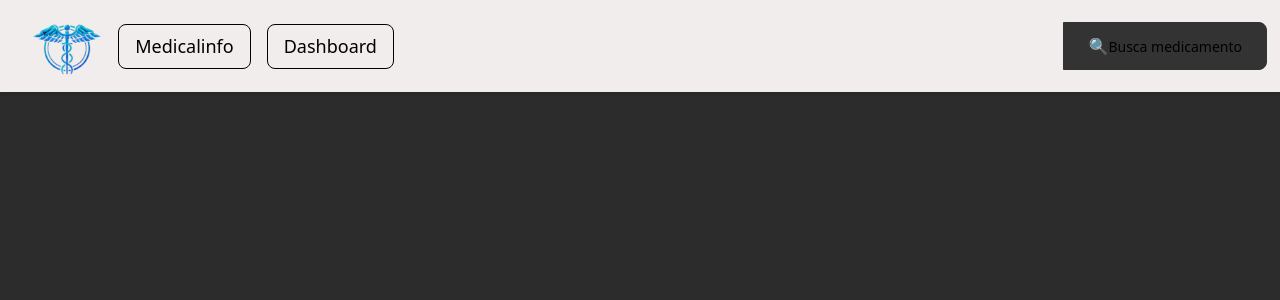
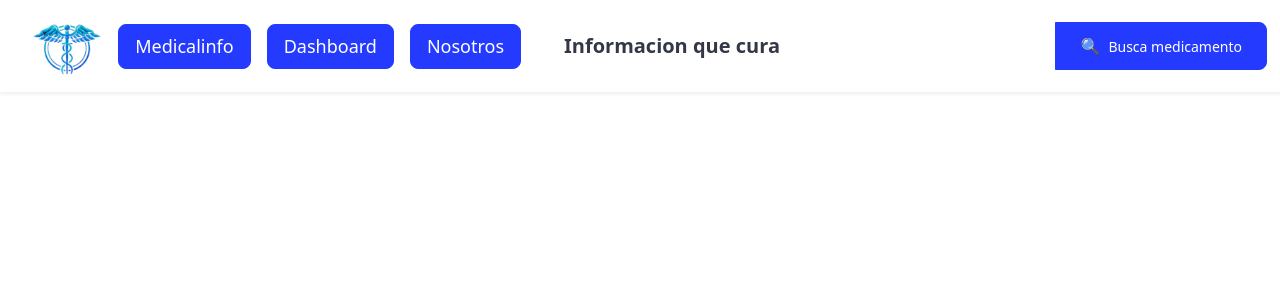
Before and after one commit to WillyBarrios/MedicalInfo, a React (Vite) app: page / in a window 1280 px wide. Shown: the top 300 px of the page. Built offline with nearby package versions, Linux system fonts and the light colour scheme; no server answers.

Commit message:
Implementar diseño responsivo y colores de tema; agregar página "Nosotros" con estilo y contenido

```diff
--- a/src/App.css
+++ b/src/App.css
@@ -9,7 +9,7 @@
 .app-container {
   padding: 0;
   min-height: 100vh;
-  background: #2c2c2c;
+  background: var(--color-bg);
 }
 
 .content-wrapper {
--- a/src/Navbar.jsx
+++ b/src/Navbar.jsx
@@ -15,12 +15,18 @@ export default function Navbar({ onSearchIconClick }) {
         <div className="navbar-buttons">
           <Link to="/" className="navbar-button">Medicalinfo</Link>
           <Link to="/dashboard" className="navbar-button">Dashboard</Link>
+          <Link to="/nosotros" className="navbar-button">Nosotros</Link>
         </div>
       </div>
+      <div className="navbar-center">
+        <span className="navbar-slogan">Informacion que cura</span>
+      </div>
+      <div className="navbar-right">
         <button onClick={handleSearchClick} className="search-button" title="Buscar">
           <span role="img" aria-label="Buscar" className="search-icon">🔍</span>
           <span className="search-text">Busca medicamento</span>
         </button>
+      </div>
     </nav>
   );
 }
--- a/src/estilos/cards.css
+++ b/src/estilos/cards.css
@@ -11,12 +11,12 @@
 .search-box {
   width: 100%;
   max-width: 600px;
-  background: white;
-  border: 1px solid #ddd;
+  background: var(--color-bg);
+  border: 1px solid var(--color-border);
   border-radius: 8px;
   padding: 20px;
   margin-bottom: 40px;
-  box-shadow: 0 2px 10px rgba(0,0,0,0.1);
+  box-shadow: 0 2px 10px rgba(31,34,51,0.08);
 }
 
 .search-form {
@@ -30,7 +30,7 @@
   flex: 1;
   padding: 12px 16px;
   font-size: 16px;
-  border: 1px solid #ddd;
+  border: 1px solid var(--color-border);
   border-radius: 8px 0 0 8px;
   outline: none;
   border-right: none;
@@ -39,19 +39,20 @@
 .search-button {
   padding: 12px 24px;
   font-size: 16px;
-  background-color: #333;
-  color: white;
-  border: 1px solid #333;
+  background-color: var(--color-primary);
+  color: #fff;
+  border: 1px solid var(--color-primary);
   border-radius: 0 8px 8px 0;
   cursor: pointer;
 }
 
 .search-button:hover {
-  background-color: #555;
+  background-color: var(--color-secondary);
+  border-color: var(--color-secondary);
 }
 
 .loading-text {
-  color: white;
+  color: var(--color-text);
   text-align: center;
   margin-bottom: 20px;
 }
@@ -71,12 +72,12 @@
   max-width: none;   /* Elimina el límite de 1200px */
 }
 .medicine-card {
-  border: 1px solid #ccc;
+  border: 1px solid var(--color-border);
   border-radius: 8px;
   padding: 16px;
   width: 250px;
-  background: white;
-  box-shadow: 0 2px 8px rgba(0,0,0,0.1);
+  background: var(--color-bg);
+  box-shadow: 0 2px 8px rgba(31,34,51,0.08);
   transition: transform 0.2s ease;
   position: relative;
 }
@@ -92,9 +93,9 @@
   display: flex;
   align-items: center;
   justify-content: center;
-  background-color: #f5f5f5;
+  background-color: #F3F4F6;
   border-radius: 4px;
-  color: #666;
+  color: var(--color-muted);
 }
 
 .medicine-image {
@@ -112,9 +113,9 @@
   width: 28px;
   height: 28px;
   border-radius: 50%;
-  border: 1px solid #333;
-  background: #fff;
-  color: #333;
+  border: 1px solid var(--color-primary);
+  background: var(--color-primary);
+  color: #fff;
   font-weight: bold;
   line-height: 1;
   display: flex;
@@ -125,13 +126,14 @@
 }
 
 .favorite-btn:hover {
-  background: #f0f0f0;
+  background: var(--color-secondary);
+  border-color: var(--color-secondary);
 }
 
 .favorite-btn.active,
 .favorite-btn:disabled {
-  background: #2ecc71;
-  border-color: #2ecc71;
+  background: #2ECC71;
+  border-color: #2ECC71;
   color: #fff;
   cursor: default;
 }
@@ -140,21 +142,21 @@
   font-size: 18px;
   font-weight: bold;
   margin: 12px 0 8px 0;
-  color: #333;
+  color: var(--color-text);
 }
 
 .medicine-info {
   margin: 8px 0;
-  color: #666;
+  color: var(--color-muted);
   font-size: 14px;
 }
 
 .medicine-info b {
-  color: #333;
+  color: var(--color-text);
 }
 
 .no-results {
-  color: white;
+  color: var(--color-text);
   text-align: center;
   font-size: 18px;
 }
--- a/src/estilos/dashboard.css
+++ b/src/estilos/dashboard.css
@@ -5,6 +5,6 @@
 }
 
 .dashboard-title {
-  color: #fff;
+  color: var(--color-text);
   margin-bottom: 20px;
 }
--- a/src/estilos/navbar.css
+++ b/src/estilos/navbar.css
@@ -6,35 +6,26 @@
   left: 0;
   right: 0;
   width: 100%;
-  display: flex;
+  display: grid;
+  grid-template-columns: 1fr auto 1fr;
   align-items: center;
-  justify-content: space-between;
   padding: 16px 32px;
-  background: #f1eded;
-  box-shadow: 0 2px 4px rgba(0,0,0,0.1);
+  background: var(--color-bg);
+  box-shadow: 0 2px 4px rgba(31,34,51,0.08);
   z-index: 1000;
 }
 
-.navbar-left {
-  display: flex;
-  align-items: center;
-  gap: 16px;
-}
+.navbar-left { display: flex; align-items: center; gap: 16px; }
+.navbar-center { display: flex; align-items: center; justify-content: center; }
+.navbar-right { display: flex; justify-content: flex-end; align-items: center; gap: 8px; }
 
-.navbar-logo img {
-  height: 60px;
-  width: auto;
-  display: block;
-}
-.navbar-buttons {
-  display: flex;
-  gap: 16px;
-}
+.navbar-logo img { height: 60px; width: auto; display: block; }
+.navbar-buttons { display: flex; gap: 16px; }
 
 .navbar-button {
-  border: 1px solid #000;
-  background: transparent;
-  color: #000;
+  border: 1px solid var(--color-primary);
+  background: var(--color-primary);
+  color: #fff;
   padding: 8px 16px;
   border-radius: 8px;
   font-size: 18px;
@@ -45,32 +36,53 @@
   align-items: center;
 }
 
+.navbar-button:link,
+.navbar-button:visited {
+  color: #fff;
+}
+
 .navbar-button:hover {
-  background: #f0f0f0;
+  background: var(--color-secondary);
+  border-color: var(--color-secondary);
+  color: #fff;
 }
 
 .search-button {
-    margin-right: 45px;
-    border-radius: 8px;
-    /*
-  background: #f10606;
-  border: 1px solid #ccc;
+  margin-right: 45px;
+  background: var(--color-primary);
+  border: 1px solid var(--color-primary);
   cursor: pointer;
   font-size: 16px;
-   padding: 8px 16px;
-  border-radius: 90px;
+  padding: 8px 16px;
+  border-radius: 8px;
   display: flex;
   align-items: center;
   gap: 8px;
-  transition: all 0.2s ease;*/
-
+  transition: all 0.2s ease;
+  color: #fff;
 }
 
-.search-icon {
-  font-size: 16px;
+.search-button:hover {
+  background: var(--color-secondary);
+  border-color: var(--color-secondary);
 }
 
-.search-text {
-  font-size: 14px;
-  color: #000000;
+.search-icon { font-size: 16px; }
+.search-text { font-size: 14px; color: #fff; }
+
+.navbar-slogan {
+  color: var(--color-text);
+  font-size: 20px;
+  font-weight: 600;
+  opacity: 0.9;
+  text-align: center;
 }
+
+@media (max-width: 640px) {
+  .navbar { grid-template-columns: auto 1fr auto; padding: 12px 16px; }
+  .navbar-logo img { height: 44px; }
+  .navbar-buttons { gap: 8px; }
+  .navbar-slogan { display: none; }
+  .search-text { display: none; }
+  .navbar-button { font-size: 16px; padding: 8px 12px; }
+}
--- /dev/null
+++ b/src/estilos/nosotros.css
@@ -0,0 +1,65 @@
+/* Nosotros page styles */
+
+.about-container {
+  padding-top: 120px; /* to avoid fixed navbar overlap */
+  padding-left: 20px;
+  padding-right: 20px;
+}
+
+.about-title {
+  color: var(--color-text);
+  text-align: center;
+  margin-bottom: 24px;
+}
+
+.about-grid {
+  display: grid;
+  grid-template-columns: repeat(3, 1fr);
+  gap: 20px;
+  max-width: 1200px;
+  margin: 0 auto;
+}
+
+.about-card {
+  background: var(--color-bg);
+  border: 1px solid var(--color-border);
+  border-radius: 12px;
+  padding: 20px;
+  box-shadow: 0 2px 8px rgba(31,34,51,0.08);
+}
+
+.about-icon {
+  width: 48px;
+  height: 48px;
+  border-radius: 10px;
+  background: rgba(37, 58, 255, 0.08); /* primary tint */
+  display: inline-flex;
+  align-items: center;
+  justify-content: center;
+  margin-bottom: 12px;
+}
+
+.about-icon svg {
+  width: 28px;
+  height: 28px;
+  fill: var(--color-primary);
+}
+
+.about-card h3 {
+  margin-top: 0;
+  margin-bottom: 10px;
+  color: var(--color-text);
+}
+
+.about-card p {
+  margin: 0;
+  color: var(--color-muted);
+}
+
+@media (max-width: 900px) {
+  .about-grid { grid-template-columns: 1fr 1fr; }
+}
+
+@media (max-width: 600px) {
+  .about-grid { grid-template-columns: 1fr; }
+}
--- a/src/index.css
+++ b/src/index.css
@@ -1,10 +1,18 @@
 :root {
+  /* Theme colors */
+  --color-primary: #253AFF;   /* primario */
+  --color-secondary: #19B2F4; /* secundario */
+  --color-bg: #FFFFFF;        /* fondo */
+  --color-text: #1F2233;      /* letras */
+  --color-border: #E5E7EB;    /* gris claro para bordes */
+  --color-muted: #6B7280;     /* texto secundario */
+
   font-family: system-ui, Avenir, Helvetica, Arial, sans-serif;
   line-height: 1.5;
   font-weight: 400;
-  color-scheme: light dark;
-  color: rgba(255, 255, 255, 0.87);
-  background-color: #2c2c2c; /* app background */
+  color-scheme: light;
+  color: var(--color-text);
+  background-color: var(--color-bg);
   font-synthesis: none;
   text-rendering: optimizeLegibility;
   -webkit-font-smoothing: antialiased;
@@ -13,18 +21,19 @@
 
 a {
   font-weight: 500;
-  color: #646cff;
+  color: var(--color-primary);
   text-decoration: inherit;
 }
 a:hover {
-  color: #535bf2;
+  color: var(--color-secondary);
 }
 
 body {
   margin: 0;
   min-width: 320px;
   min-height: 100vh;
-  background: #2c2c2c; /* ensure full-viewport bg */
+  background: var(--color-bg);
+  color: var(--color-text);
 }
 
 /* Make the app take full width; we'll center inner content ourselves */
@@ -40,32 +49,23 @@ h1 {
 
 button {
   border-radius: 8px;
-  border: 1px solid transparent;
+  border: 1px solid var(--color-primary);
   padding: 0.6em 1.2em;
   font-size: 1em;
   font-weight: 500;
   font-family: inherit;
-  background-color: #1a1a1a;
+  background-color: var(--color-primary);
+  color: #fff;
   cursor: pointer;
-  transition: border-color 0.25s;
+  transition: background-color 0.2s ease, border-color 0.2s ease;
 }
 button:hover {
-  border-color: #646cff;
+  background-color: var(--color-secondary);
+  border-color: var(--color-secondary);
 }
 button:focus,
 button:focus-visible {
   outline: 4px auto -webkit-focus-ring-color;
 }
 
-@media (prefers-color-scheme: light) {
-  :root {
-  color: #213547;
-  background-color: #2c2c2c; /* keep dark bg */
-  }
-  a:hover {
-    color: #747bff;
-  }
-  button {
-    background-color: #f9f9f9;
-  }
-}
+/* No alternate dark scheme; design stays light by default */
--- a/src/main.jsx
+++ b/src/main.jsx
@@ -4,6 +4,7 @@ import { BrowserRouter, Routes, Route } from 'react-router-dom'
 import './index.css'
 import App from './App.jsx'
 import Dashboard from './pages/Dashboard.jsx'
+import Nosotros from './pages/Nosotros.jsx'
 import { FavoritesProvider } from './context/FavoritesContext.jsx'
 
 createRoot(document.getElementById('root')).render(
@@ -13,6 +14,7 @@ createRoot(document.getElementById('root')).render(
         <Routes>
           <Route path="/" element={<App />} />
           <Route path="/dashboard" element={<Dashboard />} />
+          <Route path="/nosotros" element={<Nosotros />} />
         </Routes>
       </BrowserRouter>
     </FavoritesProvider>
--- /dev/null
+++ b/src/pages/Nosotros.jsx
@@ -0,0 +1,52 @@
+import React from "react";
+import Navbar from "../Navbar.jsx";
+import "../estilos/nosotros.css";
+
+export default function Nosotros() {
+  return (
+    <>
+      <Navbar />
+      <section className="about-container">
+        <h2 className="about-title">Nosotros</h2>
+        <div className="about-grid">
+          <article className="about-card">
+            <div className="about-icon" aria-hidden>
+              <svg viewBox="0 0 24 24" xmlns="http://www.w3.org/2000/svg">
+                <path d="M12 12c2.761 0 5-2.239 5-5s-2.239-5-5-5-5 2.239-5 5 2.239 5 5 5zm0 2c-3.866 0-7 3.134-7 7h2a5 5 0 0 1 10 0h2c0-3.866-3.134-7-7-7z"/>
+              </svg>
+            </div>
+            <h3>Quiénes somos</h3>
+            <p>
+              Somos un equipo dedicado a facilitar el acceso a información clara y confiable sobre medicamentos,
+              acercando la tecnología a la salud para impactar positivamente en la vida de las personas.
+            </p>
+          </article>
+          <article className="about-card">
+            <div className="about-icon" aria-hidden>
+              <svg viewBox="0 0 24 24" xmlns="http://www.w3.org/2000/svg">
+                <path d="M12 2a10 10 0 1 0 10 10A10.011 10.011 0 0 0 12 2Zm0 18a8 8 0 1 1 8-8 8.009 8.009 0 0 1-8 8Zm1-13h-2v5l4.28 2.54.72-1.21-3-1.79Z"/>
+              </svg>
+            </div>
+            <h3>Misión</h3>
+            <p>
+              Proveer información precisa y accesible sobre medicamentos, ayudando a tomar decisiones informadas de
+              forma rápida, segura y gratuita.
+            </p>
+          </article>
+          <article className="about-card">
+            <div className="about-icon" aria-hidden>
+              <svg viewBox="0 0 24 24" xmlns="http://www.w3.org/2000/svg">
+                <path d="M12 5c-7 0-11 7-11 7s4 7 11 7 11-7 11-7-4-7-11-7Zm0 12a5 5 0 1 1 5-5 5.006 5.006 0 0 1-5 5Zm0-8a3 3 0 1 0 3 3 3 3 0 0 0-3-3Z"/>
+              </svg>
+            </div>
+            <h3>Visión</h3>
+            <p>
+              Convertirnos en la plataforma de referencia en información de medicamentos en habla hispana,
+              promoviendo el uso responsable y la salud digital.
+            </p>
+          </article>
+        </div>
+      </section>
+    </>
+  );
+}
```
Also changed, not shown: src/modules/Cards.jsx (+7 -1 lines), src/pages/Dashboard.jsx (+39 -3 lines). Lines whose indentation alone changed are shown as unchanged.
